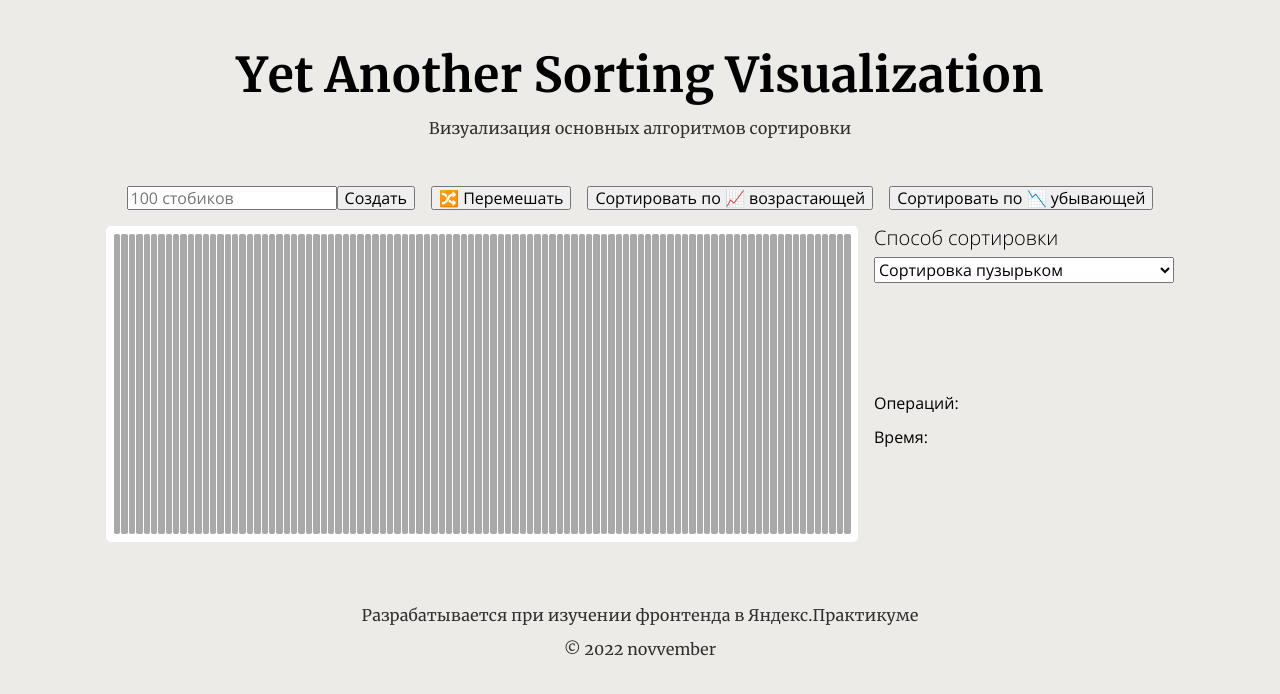
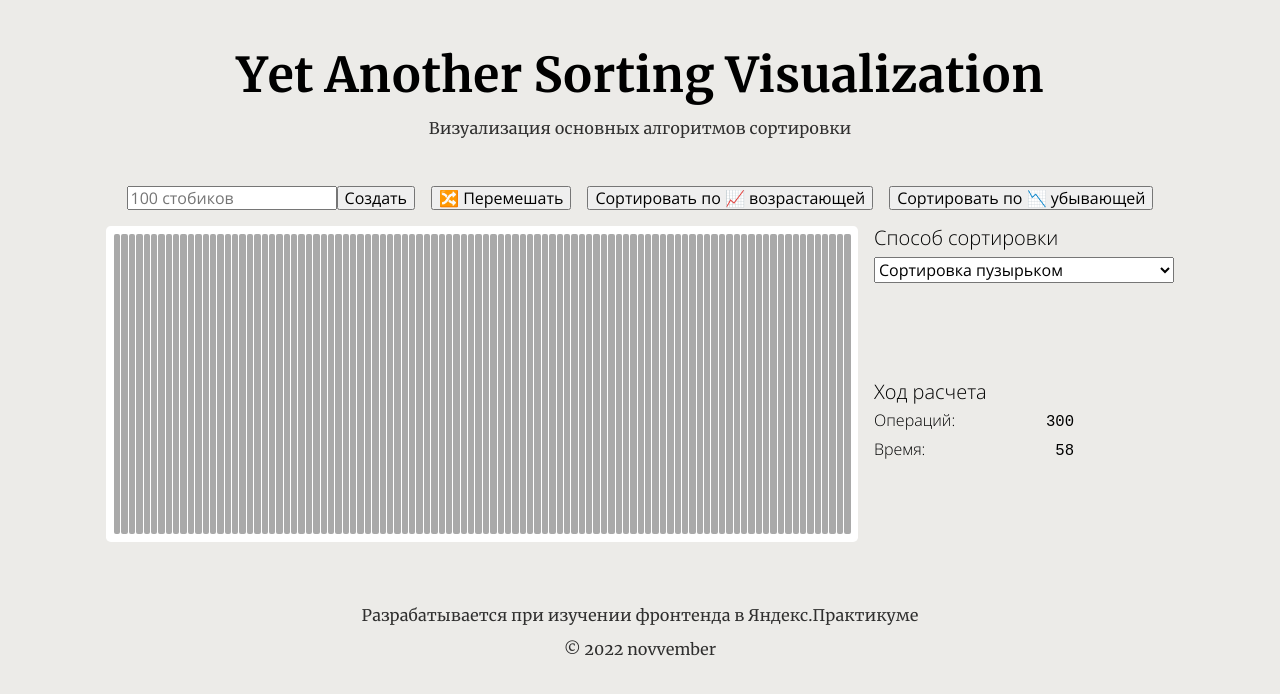
Before and after one commit to novvember/yet-another-sorting-visualization, a React (Create React App) app: page / in a window 1280 px wide. Shown: the top 694 px of the page. Built offline with nearby package versions, Linux system fonts and the light colour scheme.

Commit message:
feat: make Results

```diff
--- /dev/null
+++ b/src/blocks/results.css
@@ -0,0 +1,35 @@
+.results {
+  display: flex;
+  flex-direction: column;
+  gap: .5em;
+}
+
+.results__title {
+  margin: 0;
+  font-size: 20px;
+  font-weight: 300;
+}
+
+.results__list {
+  list-style: none;
+  margin: 0;
+  padding: 0;
+  display: flex;
+  flex-direction: column;
+  gap: .5em;
+}
+
+.results__list-item {
+  display: flex;
+  gap: .5em;
+  justify-content: space-between;
+  align-items: baseline;
+  font-weight: 300;
+  max-width: 200px;
+}
+
+.results__result {
+  font-weight: 500;
+  font-family: monospace;
+  font-size: 1.2em;
+}
--- a/src/components/Main.js
+++ b/src/components/Main.js
@@ -2,6 +2,7 @@ import GeneralControls from "./GeneralControls";
 import Playground from "./Playground";
 import Field from "./Field";
 import Controls from "./Controls";
+import Results from "./Results";
 
 function Main() {
   return (
@@ -10,17 +11,7 @@ function Main() {
       <Playground>
         <Field />
         <Controls />
-
-
-
-
-    <div className="results playground__results">
-      <p className="results__result">Операций:</p>
-      <p className="results__result">Время:</p>
-    </div>
-
-
-
+        <Results />
       </Playground>
     </main>
   );
--- /dev/null
+++ b/src/components/Results.js
@@ -0,0 +1,21 @@
+function Results() {
+  return (
+    <div className="results playground__results">
+      <h2 className="results__title">Ход расчета</h2>
+
+      <ul className="results__list">
+        <li className="results__list-item">
+          <span className="results__text">Операций:</span>
+          <span className="results__result">300</span>
+        </li>
+        <li className="results__list-item">
+          <span className="results__text">Время:</span>
+          <span className="results__result">58</span>
+        </li>
+
+      </ul>
+    </div>
+  );
+}
+
+export default Results;
--- a/src/index.css
+++ b/src/index.css
@@ -14,5 +14,6 @@
 @import url(./blocks/field.css);
 @import url(./blocks/element.css);
 @import url(./blocks/controls.css);
+@import url(./blocks/results.css);
 
 @import url(./blocks/footer.css);
```
